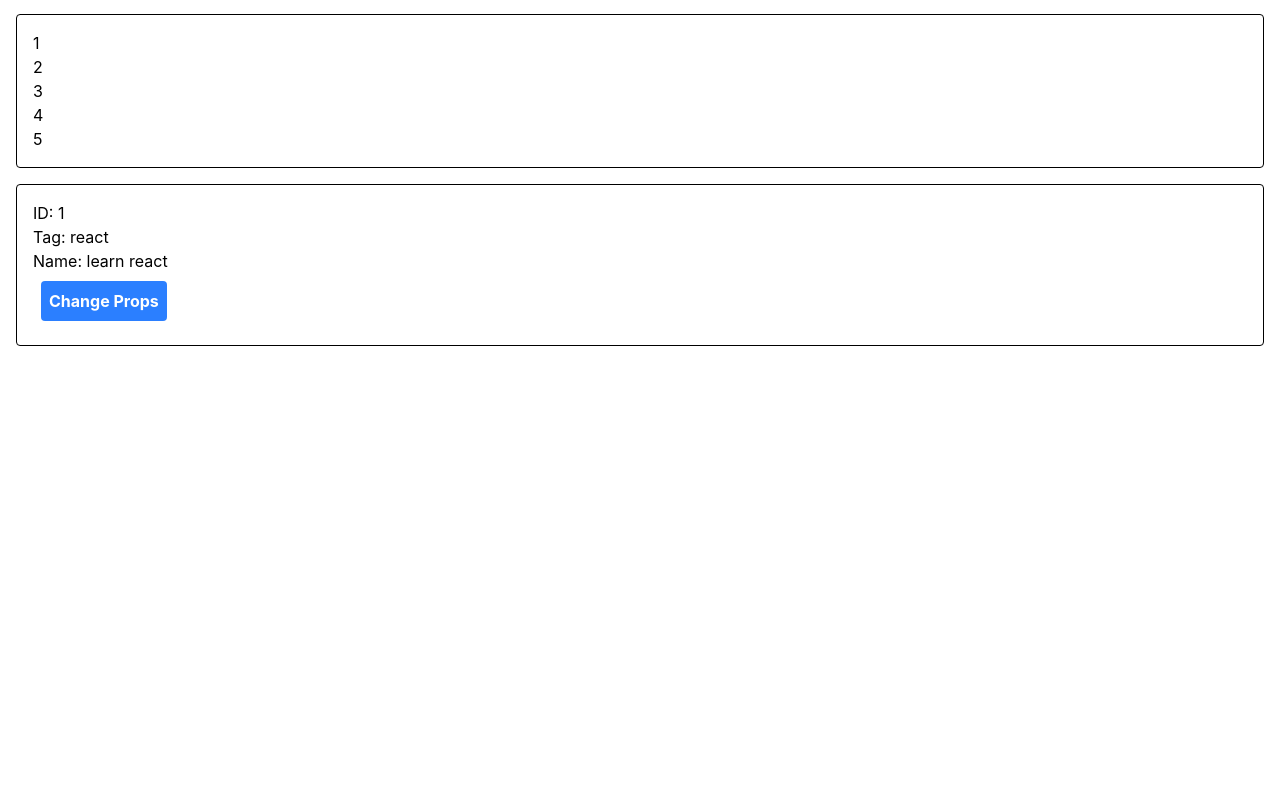
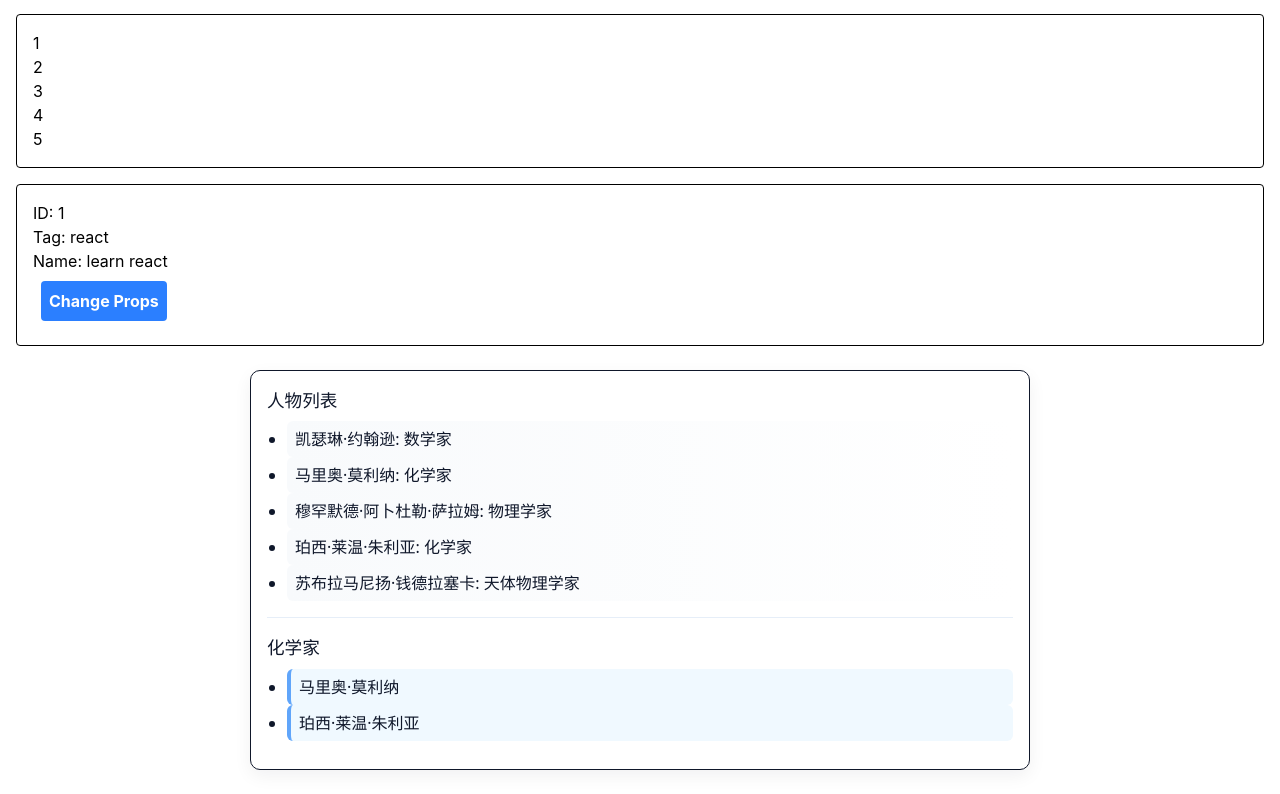
Before and after one commit to NULLICN/learnReact, a React (Vite) app: page / in a window 1280 px wide. Shown: the part 286-1080 px from the top of the page. Before the commit the page ends 800 px from the top, so only its background shows below. Built offline with nearby package versions, Linux system fonts and the light colour scheme.

Commit message:
描述UI>渲染列表

```diff
--- a/src/App.tsx
+++ b/src/App.tsx
@@ -1,5 +1,6 @@
 import Home from "./pages/home";
 import AboutProps from "./pages/aboutProps";
+import RenderList from "./pages/renderList";
 
 function App() {
 
@@ -7,6 +8,7 @@ function App() {
     <>
       <Home />
       <AboutProps />
+      <RenderList />
     </>
   );
 }
--- /dev/null
+++ b/src/pages/renderList.tsx
@@ -0,0 +1,76 @@
+import styles from "../styles/renderList.module.css";
+
+// RenderList 组件：展示一组人物及筛选后的化学家列表。
+// 使用 CSS Module `renderList.module.css` 以保证样式仅在本组件生效。
+export default function RenderList() {
+  // 简单字符串数组，包含姓名与职业的描述（用于展示原始列表）
+  const people = [
+    "凯瑟琳·约翰逊: 数学家",
+    "马里奥·莫利纳: 化学家",
+    "穆罕默德·阿卜杜勒·萨拉姆: 物理学家",
+    "珀西·莱温·朱利亚: 化学家",
+    "苏布拉马尼扬·钱德拉塞卡: 天体物理学家",
+  ];
+
+  // 结构化对象数组，包含 id（用于 React key）、name、profession
+  const peopleObj = [
+    {
+      id: 0,
+      name: "凯瑟琳·约翰逊",
+      profession: "数学家",
+    },
+    {
+      id: 1,
+      name: "马里奥·莫利纳",
+      profession: "化学家",
+    },
+    {
+      id: 2,
+      name: "穆罕默德·阿卜杜勒·萨拉姆",
+      profession: "物理学家",
+    },
+    {
+      id: 3,
+      name: "珀西·莱温·朱利亚",
+      profession: "化学家",
+    },
+    {
+      id: 4,
+      name: "苏布拉马尼扬·钱德拉塞卡",
+      profession: "天体物理学家",
+    },
+  ];
+
+  // 把 `people` 映射为一组 <li>，此处使用 index 作为 key（原始展示用，若有稳定 id 应优先使用 id）
+  const listItems = people.map((person, index) => (
+    <li key={index}>{person}</li>
+  ));
+
+  // 从对象数组中筛选出 profession 为“化学家”的项，便于单独渲染
+  const chemists = peopleObj.filter((person) => person.profession === "化学家");
+
+  return (
+    <>
+      {/* 根元素使用模块化类名，样式仅作用于此组件 */}
+      <section className={styles.renderList}>
+        {/* 原始字符串列表展示 */}
+        <div className={styles.renderListRaw}>
+          <h2>人物列表</h2>
+          <ul>{listItems}</ul>
+        </div>
+
+        <hr />
+
+        {/* 筛选后的化学家列表，使用对象 id 作为 key 更稳健 */}
+        <div className={styles.renderListChemists}>
+          <h2>化学家</h2>
+          <ul>
+            {chemists.map((chemist) => (
+              <li key={chemist.id}>{chemist.name}</li>
+            ))}
+          </ul>
+        </div>
+      </section>
+    </>
+  );
+}
--- /dev/null
+++ b/src/styles/renderList.module.css
@@ -0,0 +1,58 @@
+/*
+  Scoped styles for RenderList component (CSS Module)
+
+  说明:
+  - 使用 CSS Modules 导入（例如: `import styles from "./renderList.module.css"`），
+    类名会被哈希化，只在引用该模块的组件中生效，避免全局冲突。
+  - 在组件 JSX 中通过 `styles.renderList` 等属性访问样式。
+*/
+.renderList {
+  padding: 16px;
+  max-width: 780px;
+  margin: 24px auto;
+  background: #fff;
+  border-radius: 10px;
+  box-shadow: 0 6px 18px rgba(15, 23, 42, 0.06);
+  color: #0f172a;
+  font-family:
+    system-ui,
+    -apple-system,
+    "Segoe UI",
+    Roboto,
+    "Helvetica Neue",
+    Arial;
+}
+
+.renderList h2 {
+  margin: 0 0 8px 0;
+  font-size: 1.1rem;
+  color: #0f172a;
+}
+
+.renderList ul {
+  list-style: disc;
+  padding-left: 20px;
+  margin: 0 0 12px 0;
+}
+
+.renderList li {
+  padding: 6px 8px;
+  border-radius: 6px;
+}
+
+.renderListRaw li {
+  /* 原始字符串列表项的背景，采用浅色渐变以区分默认展示 */
+  background: linear-gradient(90deg, #f8fafc, #ffffff);
+}
+
+.renderListChemists li {
+  /* 化学家列表项的强调样式：浅蓝背景 + 左侧蓝色条 */
+  background: #f0f9ff;
+  border-left: 4px solid #60a5fa;
+}
+
+.renderList hr {
+  border: none;
+  border-top: 1px solid #e6eef8;
+  margin: 16px 0;
+}
```
